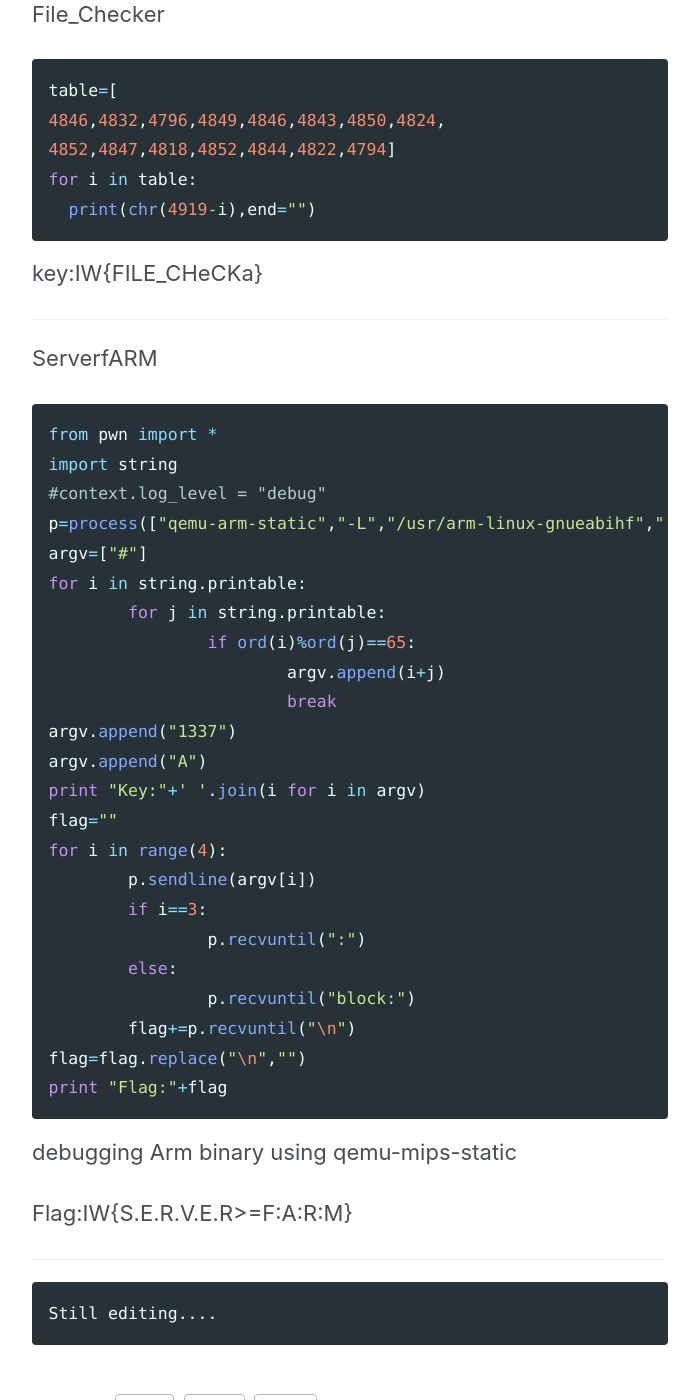
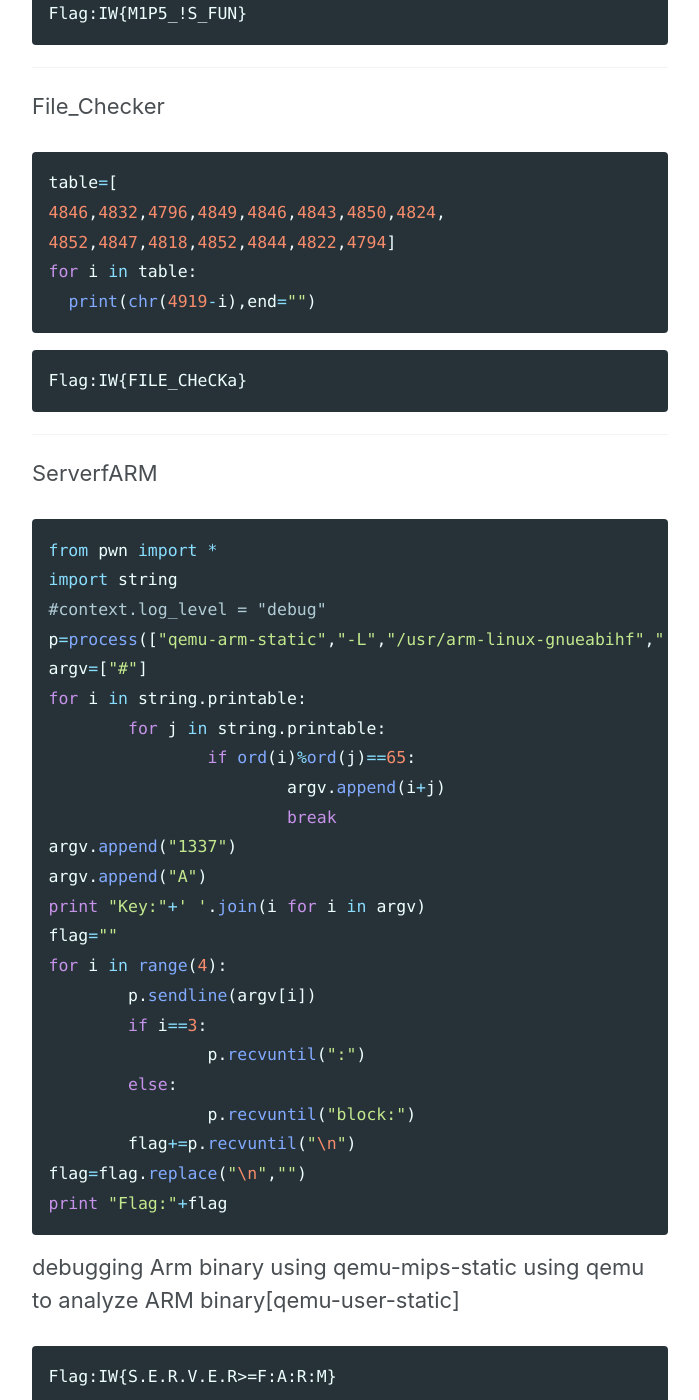
Before and after one commit to slyfizz3/slyfizz3.github.io, a Jekyll site: the page built from _posts/2019-06-26-Rev chall[Baby].md, in a window 1280 px wide and 1400 px high, scrolled down 4181 px. Shown: the whole window, without its empty margins (290-989 px from the left). Built offline with Jekyll 4.4.1, drawn with Linux system fonts in a browser that asks for light colours; cached includes are drawn as plain includes; nearby versions of some CDN libraries; some of the changed text lies outside the part shown.

Commit message:
Update 2019-06-26-Rev chall[Baby].md

````diff
--- a/_posts/2019-06-26-Rev chall[Baby].md
+++ b/_posts/2019-06-26-Rev chall[Baby].md
@@ -28,8 +28,9 @@ else:
 ```
 ![dMd](https://raw.githubusercontent.com/slyfizz3/slyfizz3.github.io/master/image/Rev-chall/Baby/dMd.png)
 
-key:b781cbb29054db12f88f08c6e161c199
-
+```
+Flag:b781cbb29054db12f88f08c6e161c199
+```
 -----
 
 SRM
@@ -64,7 +65,9 @@ print(flag)
 
 ![SRM](https://raw.githubusercontent.com/slyfizz3/slyfizz3.github.io/master/image/Rev-chall/Baby/SRM.png)
 
-key:CZ9dmq4c8g9G7bAX
+```
+Flag:CZ9dmq4c8g9G7bAX
+```
 
 -----
 
@@ -90,7 +93,9 @@ print(''.join(chr(i)for i in arr+result))
 
 ![Serial](https://raw.githubusercontent.com/slyfizz3/slyfizz3.github.io/master/image/Rev-chall/Baby/Serial.png)
 
-key:EZ9dmq4c8g9G7bAV
+```
+Flag:EZ9dmq4c8g9G7bAV
+```
 
 -----
 
@@ -131,7 +136,7 @@ User Text Segment [00400000]..[00440000]
 [0040006c] 03e00008  jr $31               ; 32: jr $ra
 ```
 
-just hand-ray mips asm!!!!
+just Hand-ray mips asm!!!!
 
 ```python
 arr="IVyN5U3X)ZUMYCs"
@@ -139,8 +144,9 @@ for i in range(len(arr)):
 	print(chr(ord(arr[i])^i),end="")
 ```
 
-key:IW{M1P5_!S_FUN}
-
+```
+Flag:IW{M1P5_!S_FUN}
+```
 -----
 
 File_Checker
@@ -152,8 +158,10 @@ table=[
 for i in table:
   print(chr(4919-i),end="")
 ```
-key:IW{FILE_CHeCKa}
 
+```
+Flag:IW{FILE_CHeCKa}
+```
 -----
 
 ServerfARM
@@ -185,10 +193,10 @@ print "Flag:"+flag
 ```
 
 debugging Arm binary using qemu-mips-static
+using qemu to analyze ARM binary[qemu-user-static]
+```
+Flag:IW{S.E.R.V.E.R>=F:A:R:M}
+```
+-----
 
-Flag:IW{S.E.R.V.E.R>=F:A:R:M}
-
------
-```
 Still editing....
-```
````
